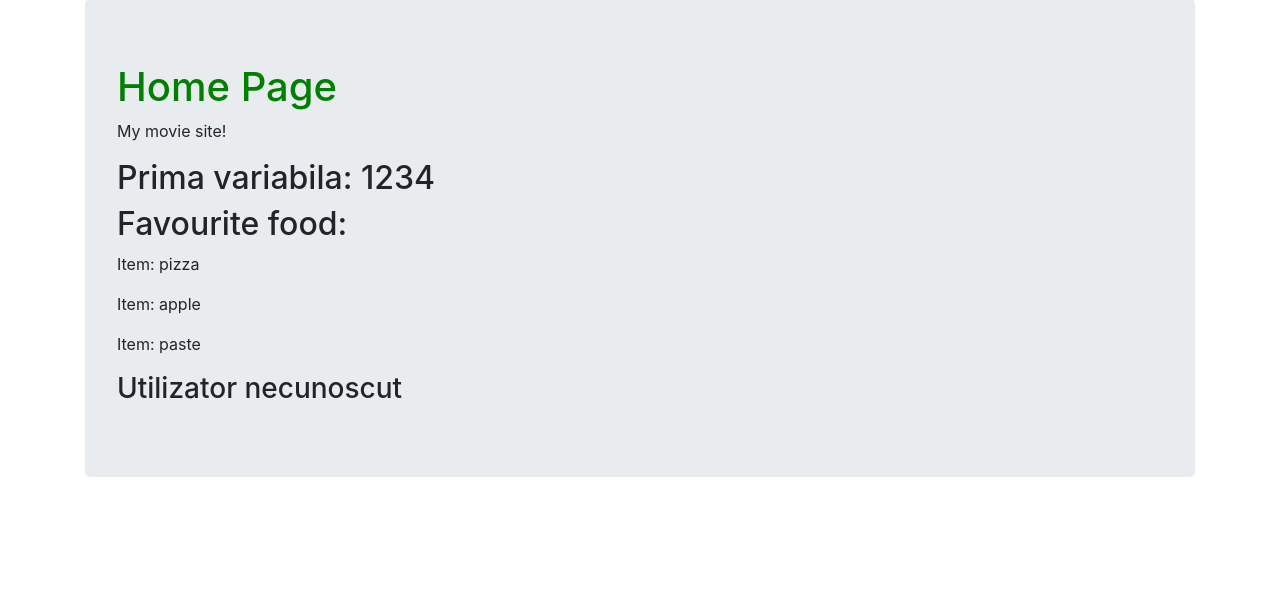
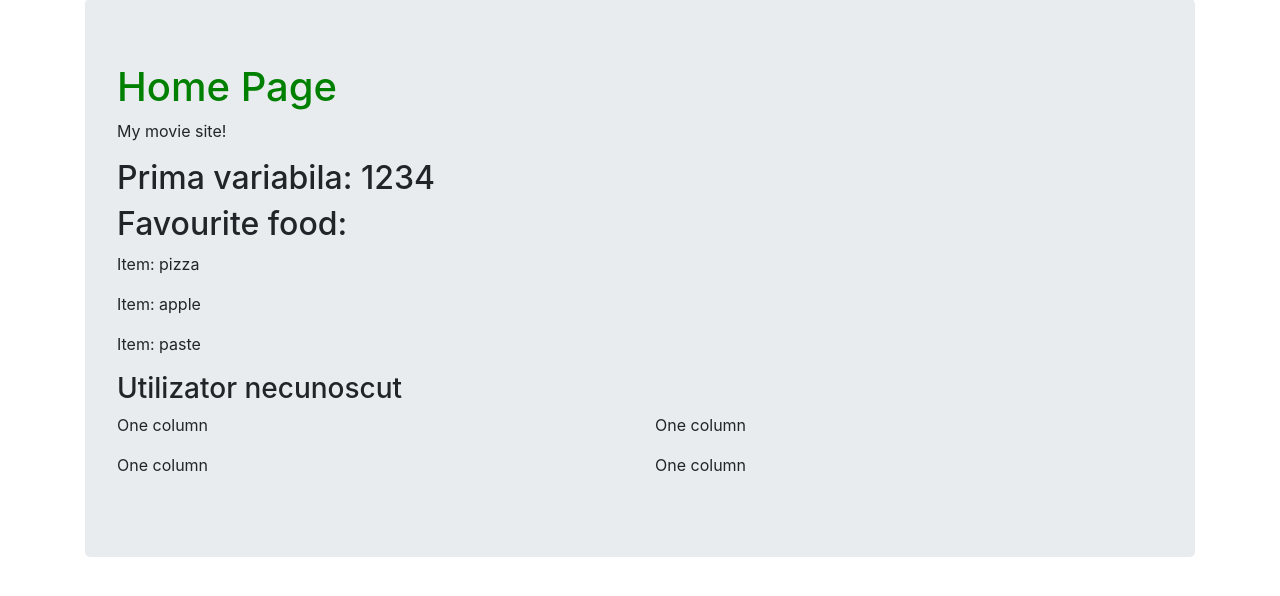
Before and after one commit to stefan-jieanu/proiect-django, a Django app: page / in a window 1280 px wide. Shown: the part 57-653 px from the top of the page. Run offline with Django 4.2, Linux system fonts and the light colour scheme; some libraries are stand-ins or nearby versions.

Commit message:
joi, 05.12

```diff
--- a/hollymovies/urls.py
+++ b/hollymovies/urls.py
@@ -19,7 +19,7 @@ from django.urls import path
 
 from viewer.models import Genre, Movie
 
-from viewer.views import hello, home, movies, movies_detail
+from viewer.views import hello, home, movies, movies_detail, movies_genre
 
 from django.conf import settings
 from django.conf.urls.static import static
@@ -34,7 +34,8 @@ urlpatterns = [
     # path('hello/<param>/<param2>', hello)
 
     path('hello/', hello),
-    path('', home),
+    path('', home, name='home'),
     path('movies/', movies, name='movie-page'),
-    path('movies/<title>', movies_detail)
+    path('movies/<title>', movies_detail, name='movies-detail'),
+    path('movies/genre/<name>', movies_genre, name='movies-genre')
 ] + static(settings.STATIC_URL, document_root=settings.STATIC_ROOT)
--- a/viewer/templates/base.html
+++ b/viewer/templates/base.html
@@ -24,8 +24,8 @@
     <div class="container fixed">
         <a class="navbar-brand" href="/">HollyMovies</a>
         <button
-                class="navbar-toggler" type="button"
-                data-toggle="collapse" data-target="#navbarNavAltMarkup"
+            class="navbar-toggler" type="button"
+            data-toggle="collapse" data-target="#navbarNavAltMarkup"
         >
             <span class="navbar-toggler-icon"></span>
         </button>
--- a/viewer/templates/home.html
+++ b/viewer/templates/home.html
@@ -28,4 +28,19 @@
     {% else %}
         <h3>Utilizator necunoscut</h3>
     {% endif %}
+
+    <div class="row">
+        <div class="col">
+            <p class="">One column</p>
+        </div>
+        <div class="col-6">
+            <p>One column</p>
+        </div>
+        <div class="col-6">
+            <p>One column</p>
+        </div>
+        <div class="col">
+            <p>One column</p>
+        </div>
+    </div>
 {% endblock %}
--- a/viewer/views.py
+++ b/viewer/views.py
@@ -24,20 +24,45 @@ def home(request):
 
 def movies(request):
     movies = Movie.objects.all()
+    genres = Genre.objects.all()
 
     return render(
         request,
         template_name='movies.html',
-        context={'movies': movies}
+        context={'movies': movies, 'genres': genres}
     )
 
 def movies_detail(request, title):
     movie = Movie.objects.get(title=title)
 
+    # Get all the movies with the same genre as the one we are viewing
+    recommended_movies = Movie.objects.filter(genre=movie.genre)
+
+    # Exclude the movie we are already viewing
+    recommended_movies = recommended_movies.exclude(title=title)
+
+    # Or we can chain .filter with .exclude
+    # recommended_movies = Movie.objects.filter(genre=movie.genre).exclude(title=title)
+
     return render(
         request,
         template_name='movies_detail.html',
-        context={'movie': movie}
+        context={'movie': movie, 'recommended_movies': recommended_movies}
+    )
+
+def movies_genre(request, name):
+    # Luam un obiect Genre in functie de numele existent in link
+    genre = Genre.objects.get(name=name)
+
+    # Luam doar filmele care au acel gen
+    movies = Movie.objects.filter(genre=genre)
+
+    all_genres = Genre.objects.all()
+
+    return render(
+        request,
+        template_name='movies.html',
+        context={'movies': movies, 'genres': all_genres}
     )
 
 # def movies(request):
```
Also changed, not shown: viewer/templates/movies.html (+14 -1 lines), viewer/templates/movies_detail.html (+9 -0 lines).
